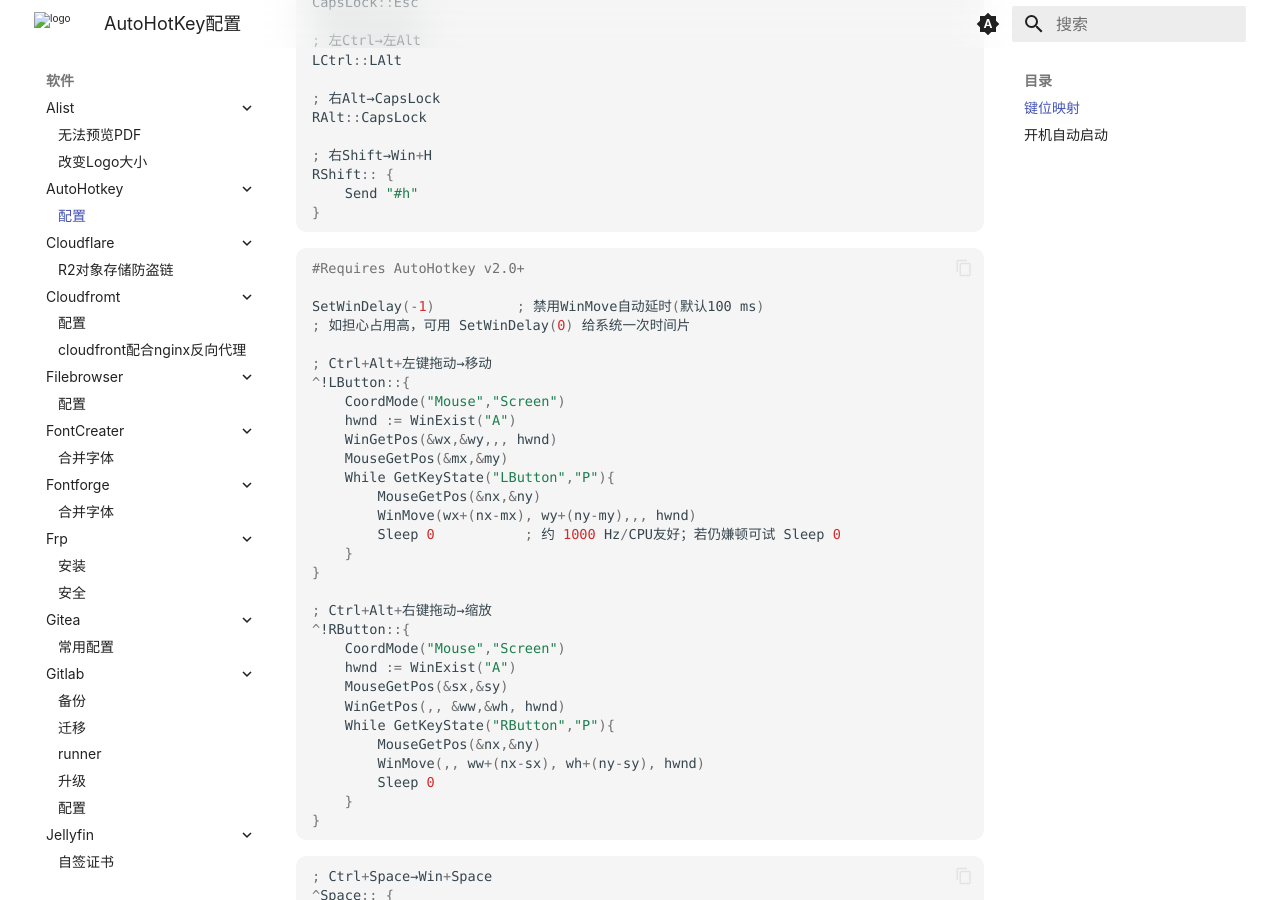
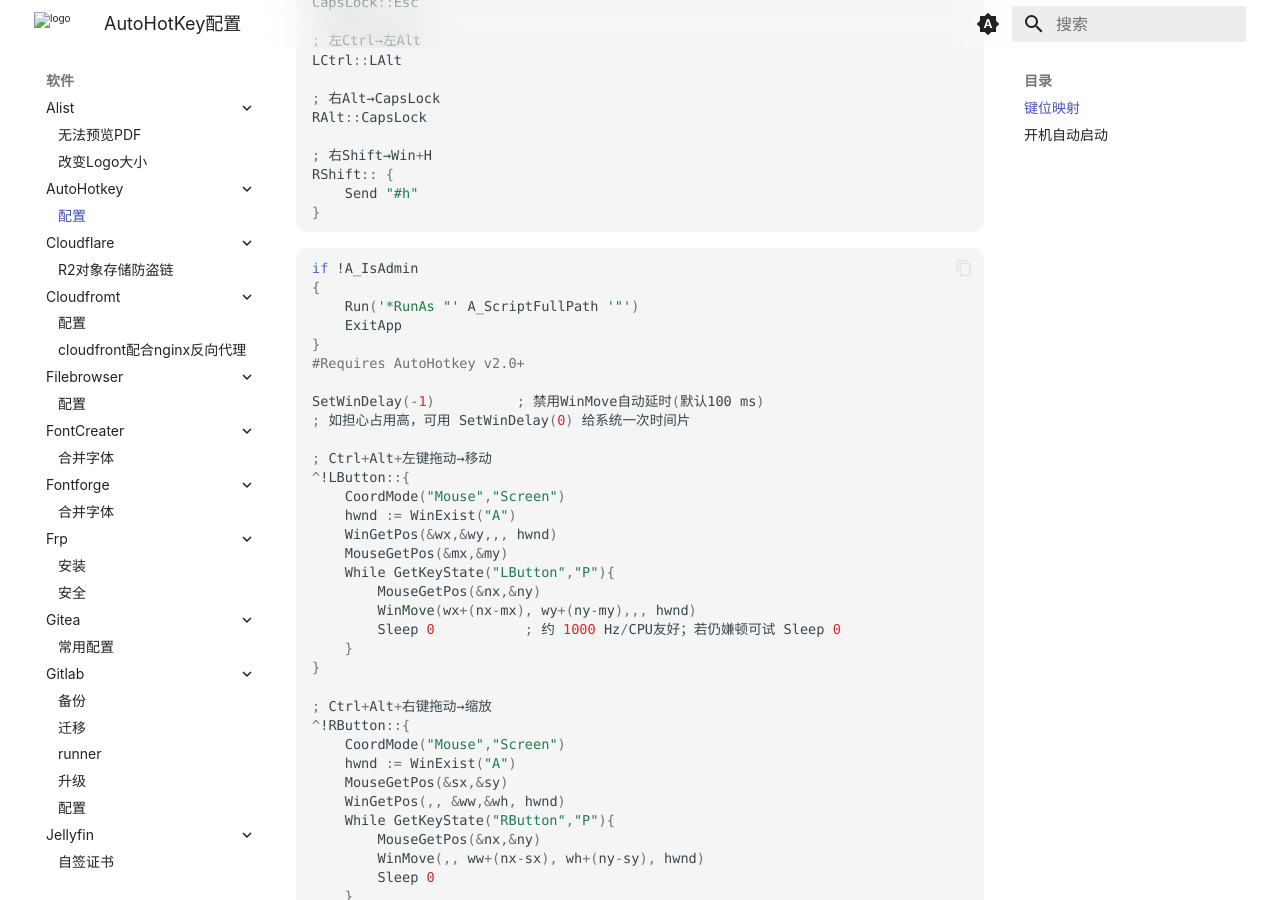
Before and after one commit to ricolxwz/note, an MkDocs documentation site: the page built from docs/software/autohotkey/config.md, in a window 1280 px wide and 900 px high, scrolled down 527 px. Built offline with MkDocs 1.6.1 and Material for MkDocs 9.7.7, drawn with Linux system fonts in a browser that asks for light colours; some web fonts are replaced; comment, search, counter and statistics services are not loaded; a style sheet for code colours, icons or effects is not loaded.

Commit message:
docs: update config.md

````diff
--- a/docs/software/autohotkey/config.md
+++ b/docs/software/autohotkey/config.md
@@ -31,6 +31,11 @@ RShift:: {
 ```
 
 ```
+if !A_IsAdmin
+{
+    Run('*RunAs "' A_ScriptFullPath '"')
+    ExitApp
+}
 #Requires AutoHotkey v2.0+
 
 SetWinDelay(-1)          ; 禁用WinMove自动延时(默认100 ms)
````
